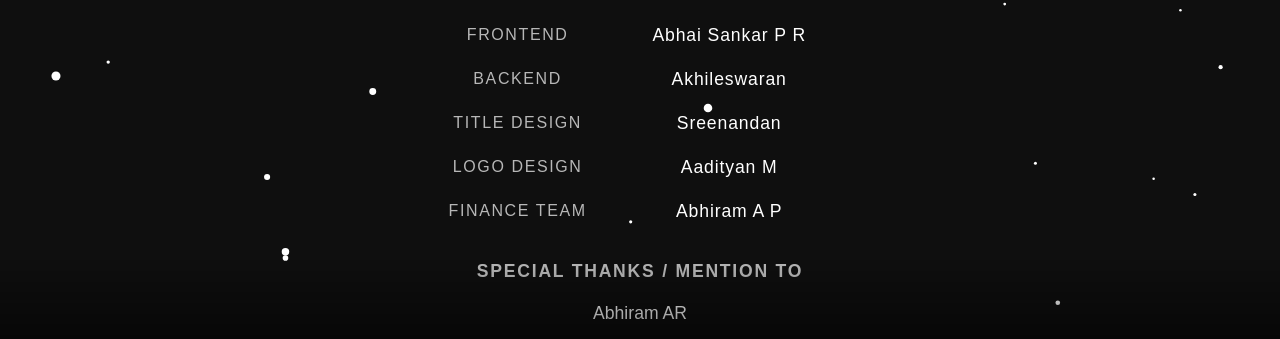
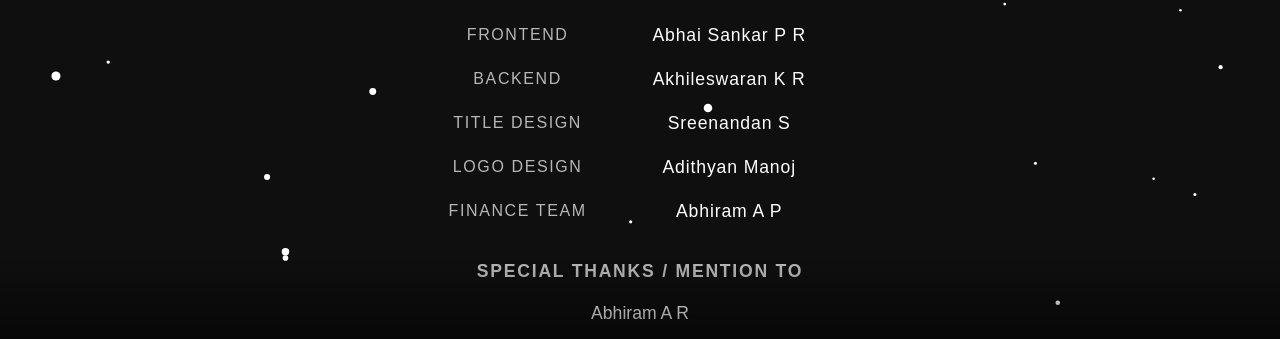
Before and after one commit to AbhaiSankarPR/IV_CSE_27, a React (Vite) app in the folder frontend/: page /credits in a window 1280 px wide. Shown: the part 453-792 px from the top of the page. Built offline with nearby package versions, Linux system fonts and the light colour scheme; no server answers.

Commit message:
updated names in credits

```diff
--- a/frontend/src/pages/credit/CreditsRoll.jsx
+++ b/frontend/src/pages/credit/CreditsRoll.jsx
@@ -4,43 +4,35 @@ import ivLogo from "../../assets/logo/Odyssey.png";
 export default function CreditsPage() {
   const credits = [
     { role: "Frontend", name: "Abhai Sankar P R" },
-    { role: "Backend", name: "Akhileswaran" },
-    { role: "Title Design", name: "Sreenandan" },
-    { role: "Logo Design", name: "Aadityan M" },
+    { role: "Backend", name: "Akhileswaran K R" },
+    { role: "Title Design", name: "Sreenandan S" },
+    { role: "Logo Design", name: "Adithyan Manoj" },
     { role: "Finance Team", name: "Abhiram A P" },
     {
       role: "Special thanks / mention to",
       list: [
-        "Abhiram AR ",
-        "Aadityan Pramad",
+        "Abhiram A R ",
+        "Aadithyan Pramad",
         "Abhin Anoop",
-        "Abhiram AP",
-        "Sreenandan",
-        "Adityan Manoj",
+        "Abhiram A P",
+        "Sreenandan S",
+        "Adithyan Manoj",
         "Adithya Suresh",
-        "Kevin",
-        "Hridikesh S Premnath",
-        "Sonal Santhosh"
+        "Kevin L",
+        "Hridhikesh S Premnath",
+        "Sonal Santhosh",
       ],
     },
     {
       role: "IV Staffs",
-      list: [
-        "AMAL RAJ B",
-        "BINU RAJAN M R",
-        "KAVITHA K V",
-      ],
+      list: ["AMAL RAJ B", "BINU RAJAN M R", "KAVITHA K V"],
     },
     { role: "Batch", list: ["CSE 2023–2027"] },
     { role: "", name: "Special thanks to SCTCE administration" },
     { role: "", name: "Thanks for travelling with us!" },
     {
       role: "Powered By",
-      list: [
-        "React + Vite",
-        "Tailwind CSS",
-        "Firebase / Supabase / Render",
-      ],
+      list: ["React + Vite", "Tailwind CSS", "Firebase / Supabase / Render"],
     },
   ];
 
@@ -141,15 +133,27 @@ export default function CreditsPage() {
 
             if (item.list) {
               return (
-                <div key={index} className="text-center mb-[4vh] max-w-[90vw] mx-auto">
+                <div
+                  key={index}
+                  className="text-center mb-[4vh] max-w-[90vw] mx-auto"
+                >
                   <div style={{ height: "2vh" }} />
-                  <div className="mb-[2vh] opacity-70 uppercase tracking-widest text-[1.8vh] sm:text-[2vh] md:text-[2.2vh]"
-                    style={{ fontFamily: "sans-serif", fontWeight: 900 }}>
+                  <div
+                    className="mb-[2vh] opacity-70 uppercase tracking-widest text-[1.8vh] sm:text-[2vh] md:text-[2.2vh]"
+                    style={{ fontFamily: "sans-serif", fontWeight: 900 }}
+                  >
                     {item.role}
                   </div>
                   {item.list.map((name, i) => (
-                    <div key={i} className="text-[1.8vh] sm:text-[2vh] md:text-[2.2vh] break-words"
-                      style={{ fontFamily: "sans-serif", fontWeight: 400, marginBottom: "1vh" }}>
+                    <div
+                      key={i}
+                      className="text-[1.8vh] sm:text-[2vh] md:text-[2.2vh] break-words"
+                      style={{
+                        fontFamily: "sans-serif",
+                        fontWeight: 400,
+                        marginBottom: "1vh",
+                      }}
+                    >
                       {name}
                     </div>
                   ))}
```
